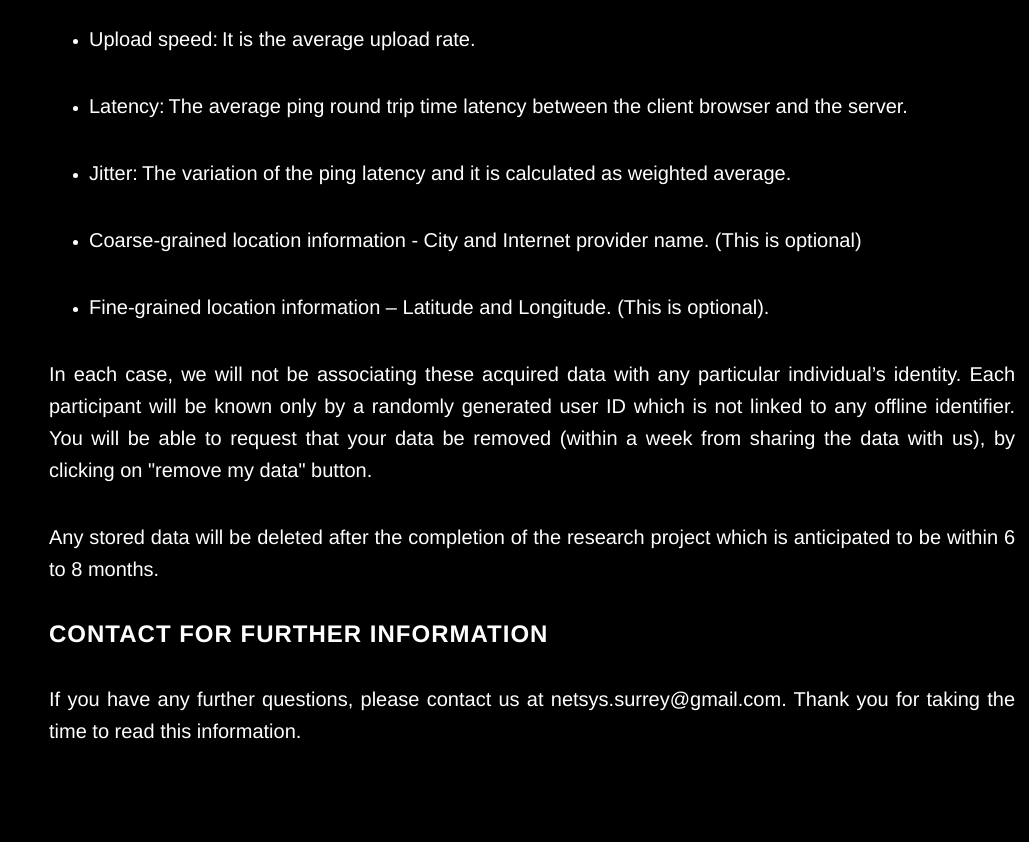
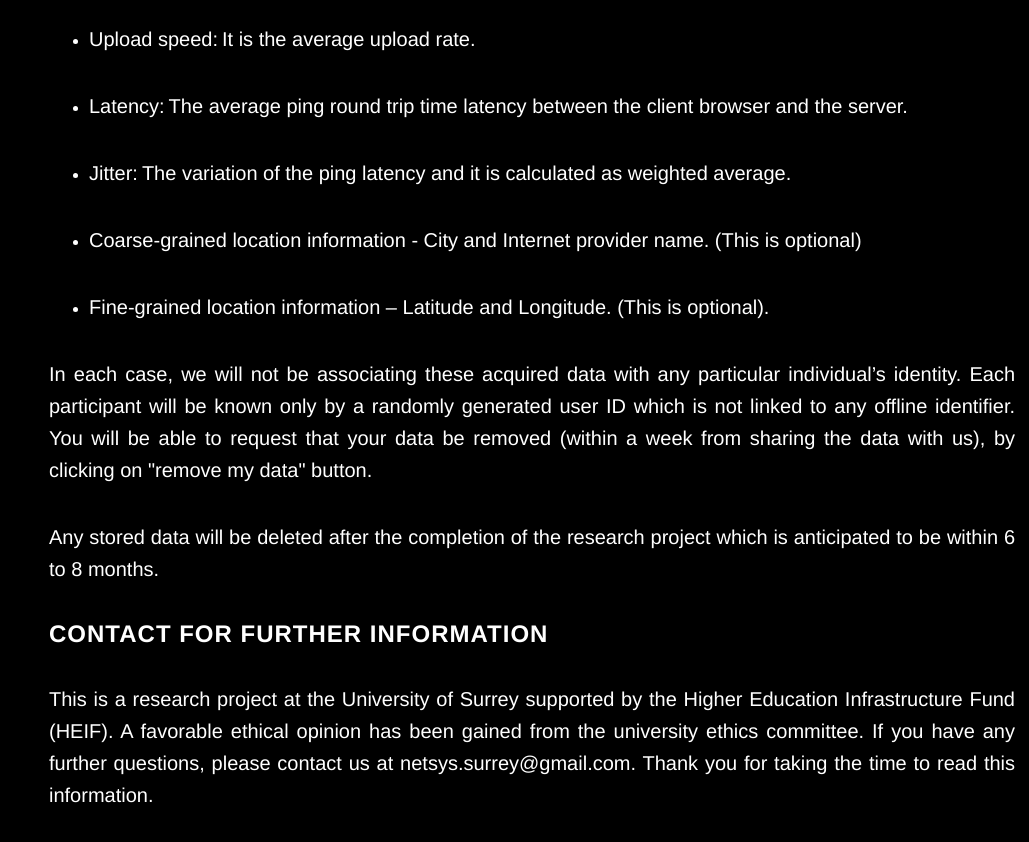
Before and after one commit to socsys/measurements, a Jekyll site: the page pis.html, which Jekyll copies as it is, in a window 1280 px wide and 900 px high, scrolled down 1963 px. Shown: the top 842 px of the window, without its empty margins (251-1280 px from the left). Built offline with Jekyll 4.4.1, drawn with Linux system fonts in a browser that asks for light colours.

Commit message:
Update pis.html
revision v0.4

```diff
--- a/pis.html
+++ b/pis.html
@@ -426,7 +426,7 @@
       <p> Any stored data will be deleted after the completion of the research project which is anticipated to be within 6 to 8 months. </p>
 
   <h2> Contact for further Information </h2>
-      <p> If you have any further questions, please contact us at netsys.surrey@gmail.com. Thank you for taking the time to read this information. </p>
+      <p> This is a research project at the University of Surrey supported by the Higher Education Infrastructure Fund (HEIF). A favorable ethical opinion has been gained from the university ethics committee. If you have any further questions, please contact us at netsys.surrey@gmail.com. Thank you for taking the time to read this information. </p>
 
       <br>
       <br>
```
